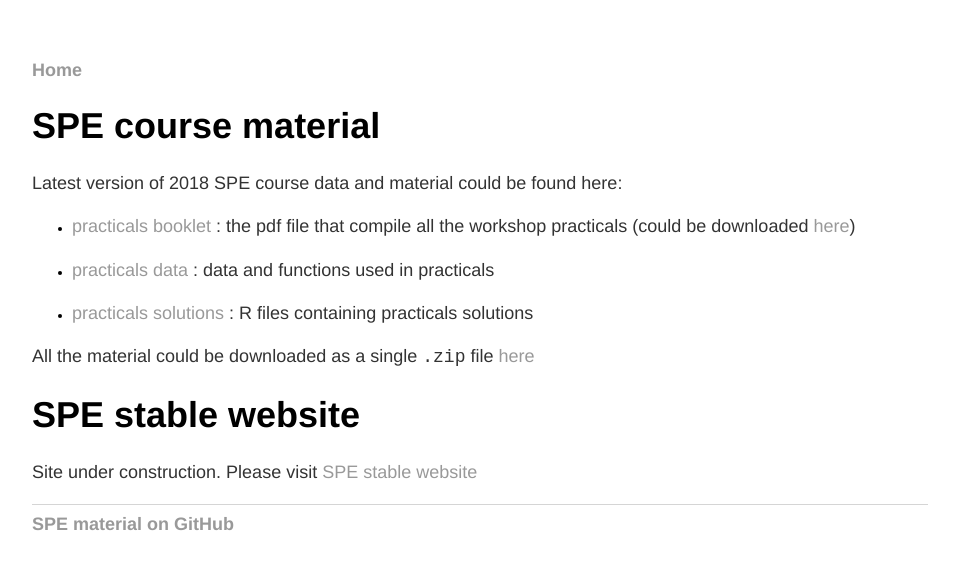
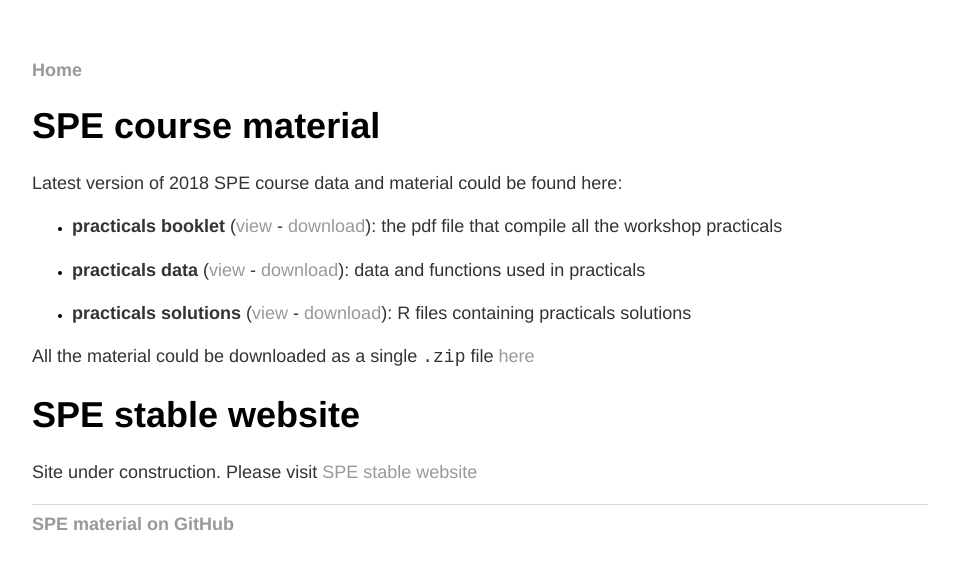
Before and after one commit to SPE-R/SPE-R.github.io, a Jekyll site: the page built from index.md, in a window 1280 px wide. Shown: the top 570 px of the page, without its empty margins (160-1119 px from the left). Built offline with Jekyll 4.4.1, drawn with Linux system fonts in a browser that asks for light colours.

Commit message:
Update links to unable viewing or downloading

```diff
--- a/index.md
+++ b/index.md
@@ -9,13 +9,16 @@
 
 Latest version of 2018 SPE course data and material could be found here:
 
-  - [practicals booklet](https://github.com/SPE-R/SPE-R.github.io/blob/travis-build/pracs.pdf) : the pdf file that compile all the workshop practicals (could be downloaded [here](https://github.com/SPE-R/SPE-R.github.io/raw/travis-build/pracs.pdf))
+  - **practicals booklet** ([view](https://github.com/SPE-R/SPE-R.github.io/blob/travis-build/pracs.pdf) -
+  [download](https://github.com/SPE-R/SPE-R.github.io/raw/travis-build/pracs.pdf)): the pdf file that compile all the workshop practicals
 
-  - [practicals data](https://github.com/SPE-R/SPE-R.github.io/raw/travis-build/data.zip) : data and functions used in practicals
+  - **practicals data** ([view](https://github.com/SPE-R/SPE-R.github.io/tree/travis-build/data) -
+  [download](https://github.com/SPE-R/SPE-R.github.io/raw/travis-build/data.zip)): data and functions used in practicals
 
-  - [practicals solutions](https://github.com/SPE-R/SPE-R.github.io/tree/travis-build/Rsolutions) : R files containing practicals solutions
+  - **practicals solutions** ([view](https://github.com/SPE-R/SPE-R.github.io/tree/travis-build/Rsolutions) -
+  [download](https://github.com/SPE-R/SPE-R.github.io/raw/travis-build/Rsolutions.zip)): R files containing practicals solutions
 
-All the material could be downloaded as a single `.zip` file [here](https://github.com/SPE-R/SPE-R.github.io/archive/travis-build.zip)
+All the material could be downloaded as a single `.zip` file [here](https://github.com/SPE-R/SPE-R.github.io/blob/travis-build/SPE-all-material.zip)
 
 
 # SPE stable website
```
